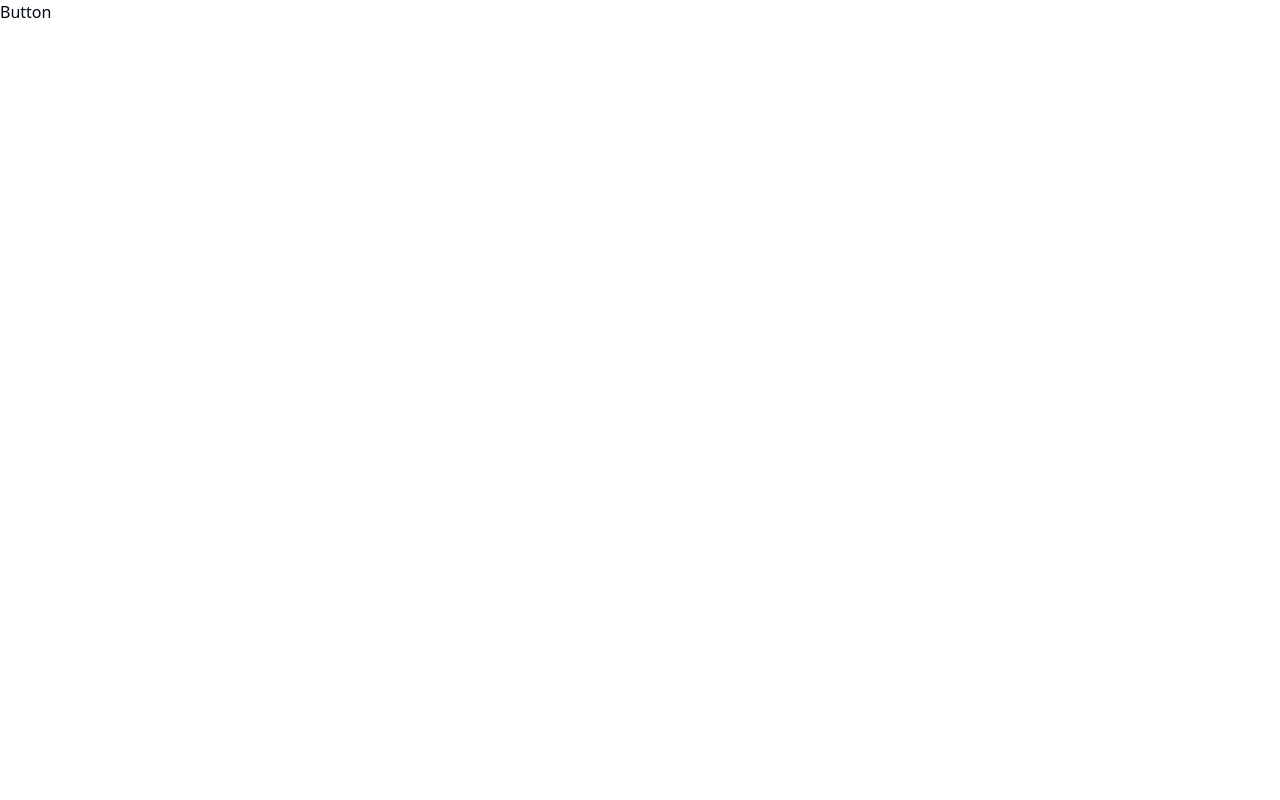
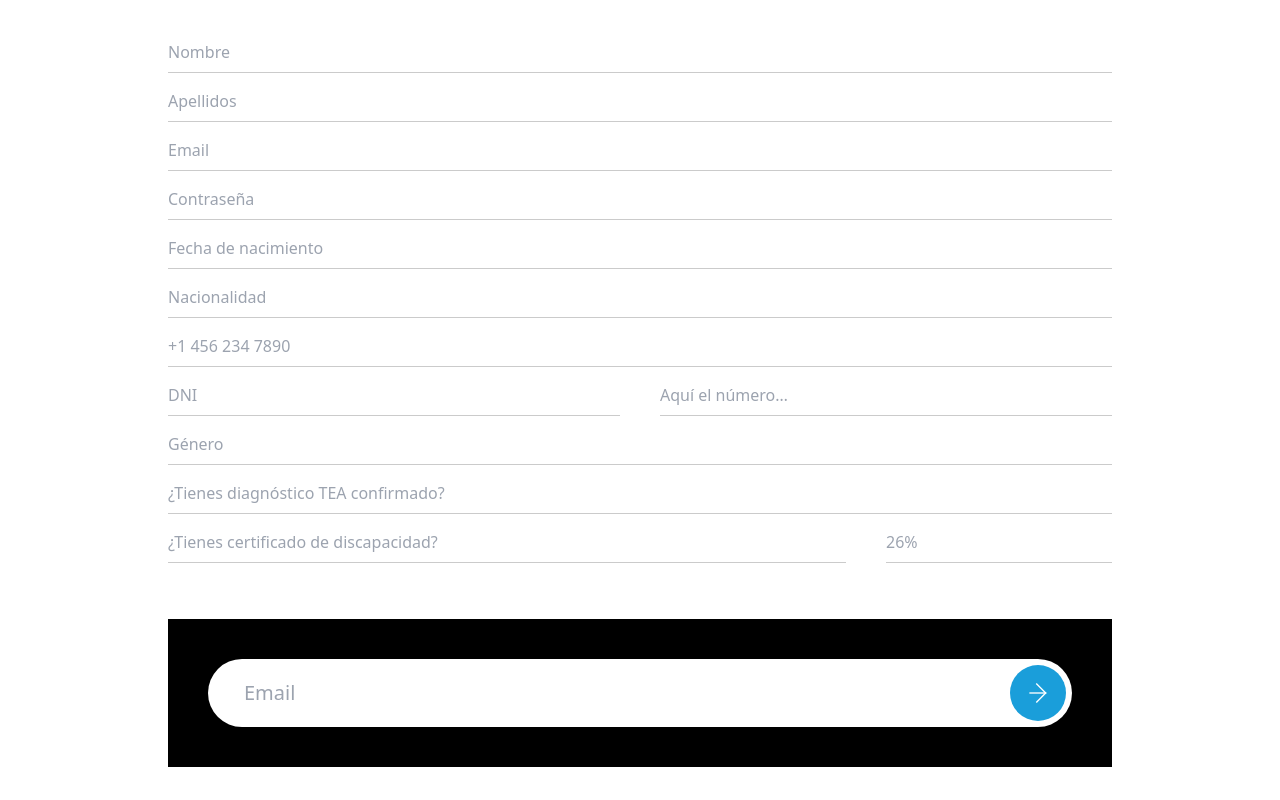
Before and after one commit to lanegrita/autismo_empleo, a Next.js app: page /playground in a window 1280 px wide. Built offline with nearby package versions, Linux system fonts and the light colour scheme.

Commit message:
Add input simple and newsletter variant

```diff
--- a/app/components/form/input/Input.module.css
+++ b/app/components/form/input/Input.module.css
@@ -1,2 +1,36 @@
 .container {
+  border-radius: 34px;
+  background-color: var(--color-blanco);
+  font-size: var(--text-para-l);
+  padding: var(--p-2);
+  padding-left: 36px;
+  display: flex;
 }
+
+.input {
+  flex: 1;
+  border: none;
+  outline: none;
+}
+
+.iconWrapper {
+  border-radius: 50%;
+  padding: 18px;
+  background-color: var(--color-azul-ae);
+}
+
+.icon svg {
+  min-width: 20px;
+  min-height: 20px;
+}
+
+.simple_input {
+  outline: none;
+  border: none;
+  background-color: transparent;
+  font-size: var(--text-para);
+  border-bottom: 1px solid var(--color-gris-2);
+  padding-bottom: 8px;
+  color: var(--color-text-1);
+  width: 100%;
+}
--- a/app/components/form/input/Input.tsx
+++ b/app/components/form/input/Input.tsx
@@ -1,7 +1,46 @@
+"use client";
 import React from "react";
+import styles from "./Input.module.css";
+import { ReactSVG } from "react-svg";
 
-const Input = () => {
-  return <div>Input</div>;
+interface InputProps {
+  placeholder: string;
+  type: "text" | "email" | "password" | "tel";
+  variant: "simple" | "newsletter";
+}
+
+const Input = (props: InputProps) => {
+  if (props.variant === "simple") {
+    return (
+      <input
+        className={styles.simple_input}
+        type={props.type}
+        placeholder={props.placeholder}
+      />
+    );
+  }
+
+  return (
+    <div className={styles.container}>
+      <input
+        className={styles.input}
+        type="text"
+        name="email"
+        id="email"
+        placeholder="Email"
+      />
+      {props.variant === "newsletter" && (
+        <div className={styles.iconWrapper}>
+          <ReactSVG
+            className={styles.icon}
+            src="/images/icons/right-arrow-white.svg"
+            width={20}
+            height={20}
+          />
+        </div>
+      )}
+    </div>
+  );
 };
 
 export default Input;
--- a/app/playground/page.tsx
+++ b/app/playground/page.tsx
@@ -1,10 +1,43 @@
 import React from "react";
-import Button from "../components/ui/button/Button";
+import Input from "../components/form/input/Input";
+// import { ReactSVG } from "react-svg";
 
 const Playground = () => {
   return (
-    <div>
-      <Button />
+    <div className=" h-screen flex flex-col gap-4  p-10 max-w-5xl mx-auto">
+      <Input type="text" placeholder="Nombre" variant="simple" />
+      <Input type="text" placeholder="Apellidos" variant="simple" />
+      <Input type="email" placeholder="Email" variant="simple" />
+      <Input type="password" placeholder="Contraseña" variant="simple" />
+      <Input type="text" placeholder="Fecha de nacimiento" variant="simple" />
+      <Input type="text" placeholder="Nacionalidad" variant="simple" />
+      <Input type="tel" placeholder="+1 456 234 7890" variant="simple" />
+      <div className="flex gap-10">
+        <Input type="text" placeholder="DNI" variant="simple" />
+        <Input type="text" placeholder="Aquí el número…" variant="simple" />
+      </div>
+      <Input type="text" placeholder="Género" variant="simple" />
+      <Input
+        type="text"
+        placeholder="¿Tienes diagnóstico TEA confirmado?"
+        variant="simple"
+      />
+      <div className="flex gap-10">
+        <div className="flex-[3]">
+          <Input
+            type="text"
+            placeholder="¿Tienes certificado de discapacidad?"
+            variant="simple"
+          />
+        </div>
+        <div className="flex-[1]">
+          <Input type="text" placeholder="26%" variant="simple" />
+        </div>
+      </div>
+      <div className="mt-10 bg-black p-10">
+        <Input type="email" placeholder="Contraseña" variant="newsletter" />
+      </div>
+      {/* <ReactSVG src="/images/" /> */}
     </div>
   );
 };
--- a/package.json
+++ b/package.json
@@ -15,6 +15,7 @@
     "next": "14.0.3",
     "react": "^18",
     "react-dom": "^18",
+    "react-svg": "^16.1.31",
     "tailwind-merge": "^2.1.0",
     "tailwindcss-animate": "^1.0.7"
   },
--- a/settings/colors.css
+++ b/settings/colors.css
@@ -11,4 +11,5 @@
   --color-gris-3: #888d8e;
   --color-gris-4: #666c6e;
   --color-blanco: #ffffff;
+  --color-text-1: #1d1d1b;
 }
```
Also changed, not shown: public/images/icons/right-arrow-white.svg (added), 1 other file (tests, documents, lock files or other folders).
